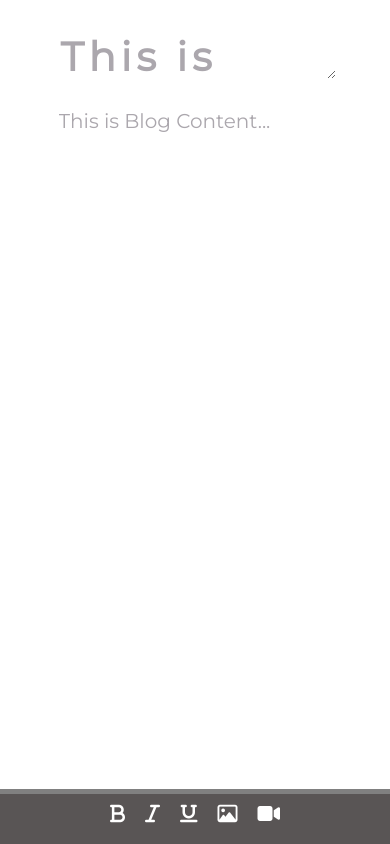
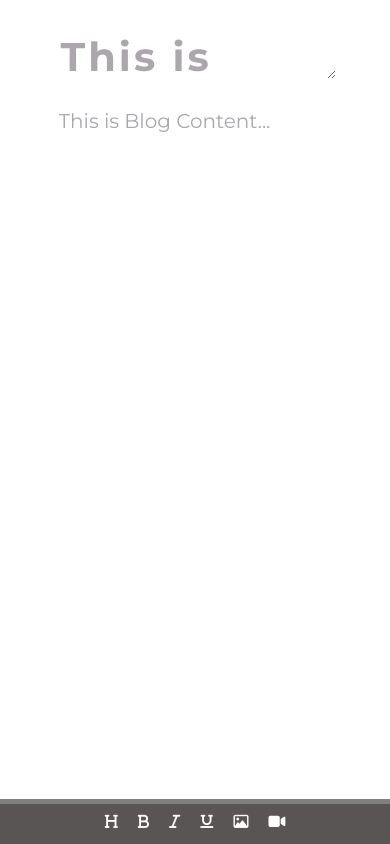
Before and after one commit to love1024/LearningKin, an Angular app: page / in a window 390 px wide. Built offline with nearby package versions, Linux system fonts and the light colour scheme.

Commit message:
Added media query

```diff
--- a/src/app/creator/creator.component.html
+++ b/src/app/creator/creator.component.html
@@ -13,15 +13,20 @@
 </div>
 <div class="toolbar">
   <a href="javascript:void(0)"
-    (click)="formatText('bold')"><i class="fa fa-bold"
+    (click)="formatText('formatblock','<h2>')">
+      <i class="fa fa-header"
+       aria-hidden="true"></i>
+  </a>
+  <a href="javascript:void(0)"
+    (click)="formatText('bold',null)"><i class="fa fa-bold"
     aria-hidden="true"></i></a>
 
   <a href="javascript:void(0)"
-    (click)="formatText('italic')"><i class="fa fa-italic"
+    (click)="formatText('italic',null)"><i class="fa fa-italic"
     aria-hidden="true"></i></a>
 
   <a href="javascript:void(0)"
-    (click)="formatText('underline')">
+    (click)="formatText('underline',null)">
      <i class="fa fa-underline"
     aria-hidden="true"></i></a>
 
--- a/src/app/creator/creator.component.scss
+++ b/src/app/creator/creator.component.scss
@@ -18,15 +18,19 @@
   margin: 0 auto;
 }
 
+h2 {
+  margin: 0px;
+}
+
 /**
   --------------TITLE AND CONTENT----------------
 **/
 
 .title {
   @include common();
-  letter-spacing: 5px;
+  letter-spacing: 3px;
   font-size: 40px;
-  font-weight: 900;
+  font-weight: 600;
   color:#383636;
   height: 45px;
   margin-top: 30px;
@@ -77,12 +81,12 @@
 // Toolar styling
 .toolbar {
   width: 100%;
-  height: 50px;
+  height: 40px;
   position: fixed;
   background-color: #595555;
   bottom: 0;
   text-align: center;
-  font-size: 20px;
+  font-size: 15px;
   border-top: 5px solid gray;
 }
 
--- a/src/app/creator/creator.component.ts
+++ b/src/app/creator/creator.component.ts
@@ -27,8 +27,8 @@ export class CreatorComponent implements OnInit {
   }
 
   // Format text according to the command
-  formatText(cmd: string) {
-    document.execCommand(cmd, false, null);
+  formatText(cmd: string, view: string) {
+    document.execCommand(cmd, false, view);
   }
 
   // Insert new Image Element using renderer2
--- a/src/index.html
+++ b/src/index.html
@@ -12,7 +12,7 @@
       type="image/x-icon"
       href="favicon.ico">
     <script src="https://use.fontawesome.com/bb9b2c8f91.js"></script>
-    <link href="https://fonts.googleapis.com/css?family=Montserrat"
+    <link href="https://fonts.googleapis.com/css?family=Montserrat:400,700"
       rel="stylesheet">
   </head>
 
```
